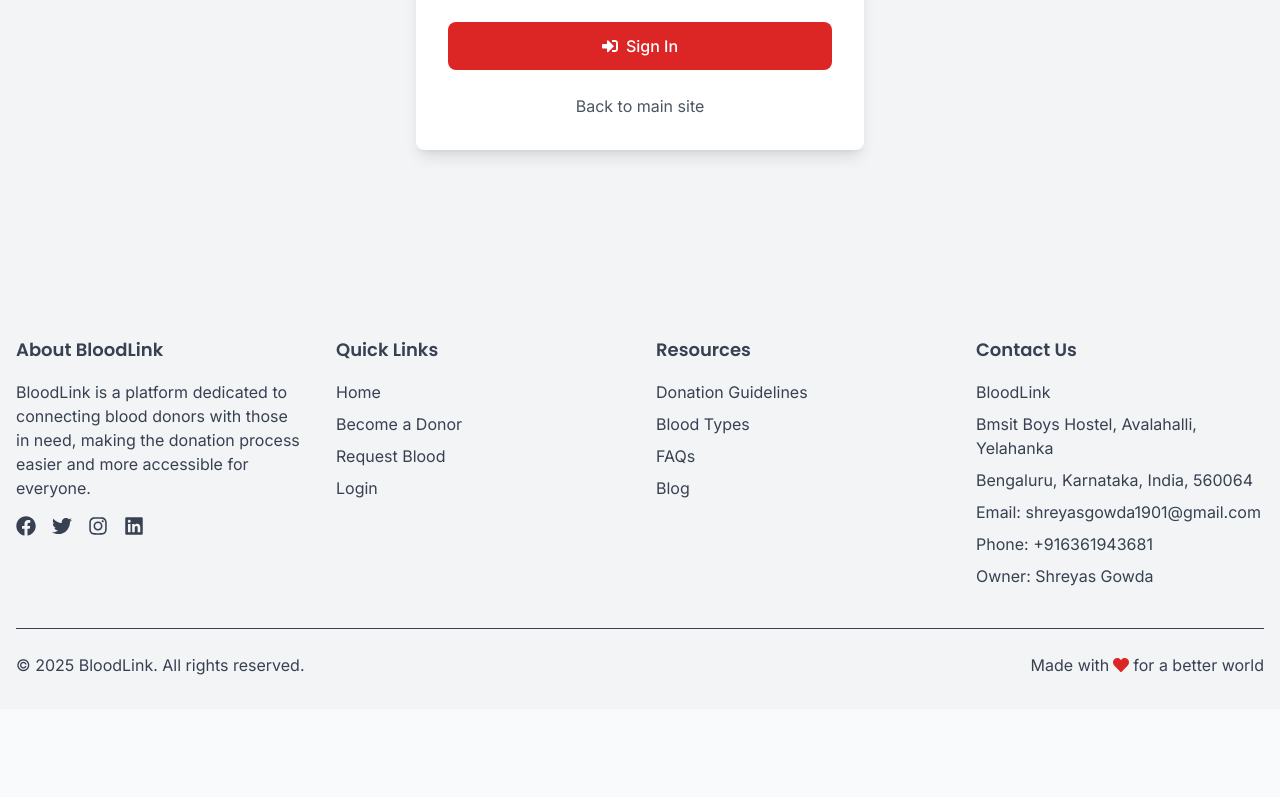
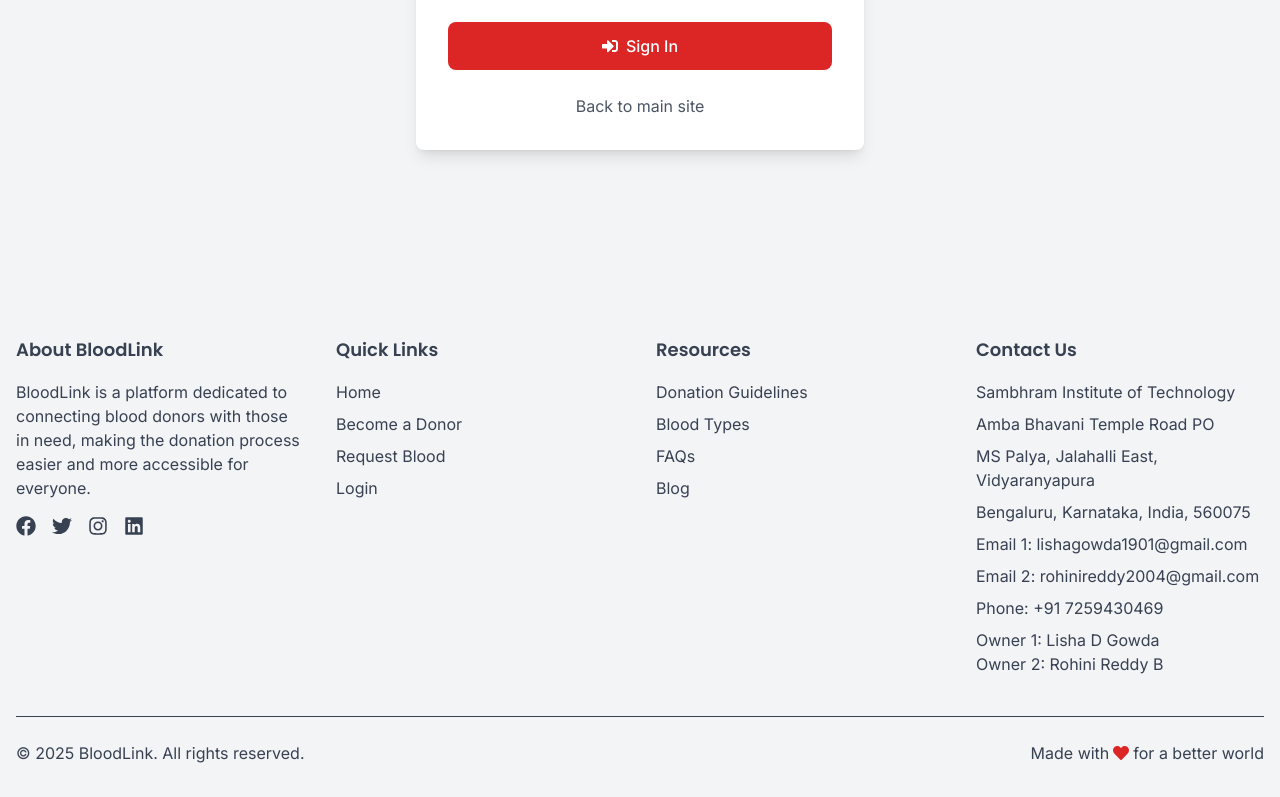
Before and after one commit to ShreyasGowda2004/BloodLink, a React (Vite) app in the folder frontend/: page /admin/login in a window 1280 px wide. Shown: the part 576-1373 px from the top of the page. Before the commit the page ends 1285 px from the top, so only its background shows below. Built offline with nearby package versions, Linux system fonts and the light colour scheme; no server answers.

Commit message:
updated contact details

```diff
--- a/frontend/src/components/layout/Footer.jsx
+++ b/frontend/src/components/layout/Footer.jsx
@@ -72,16 +72,19 @@
             </ul>
           </div>
 
-          {/* Contact */}
-          <div>
+                    {/* Contact */}
+                    <div>
             <h3 className="text-lg font-semibold mb-4">Contact Us</h3>
             <address className="not-italic">
-              <p className="mb-2">BloodLink</p>
-              <p className="mb-2">Bmsit Boys Hostel, Avalahalli, Yelahanka</p>
-              <p className="mb-2">Bengaluru, Karnataka, India, 560064</p>
-              <p className="mb-2">Email: shreyasgowda1901@gmail.com</p>
-              <p className="mb-2">Phone: +916361943681</p>
-              <p>Owner: Shreyas Gowda</p>
+              <p className="mb-2">Sambhram Institute of Technology</p>
+              <p className="mb-2">Amba Bhavani Temple Road PO</p>
+              <p className="mb-2">MS Palya, Jalahalli East, Vidyaranyapura</p>
+              <p className="mb-2">Bengaluru, Karnataka, India, 560075</p>
+              <p className="mb-2">Email 1: <a href="mailto:lishagowda1901@gmail.com" className="hover:text-red-600">lishagowda1901@gmail.com</a></p>
+              <p className="mb-2">Email 2: <a href="mailto:rohinireddy2004@gmail.com" className="hover:text-red-600">rohinireddy2004@gmail.com</a></p>
+              <p className="mb-2">Phone: <a href="tel:+917259430469" className="hover:text-red-600">+91 7259430469</a></p>
+              <p>Owner 1: Lisha D Gowda</p>
+              <p>Owner 2: Rohini Reddy B</p>
             </address>
           </div>
         </div>
```
